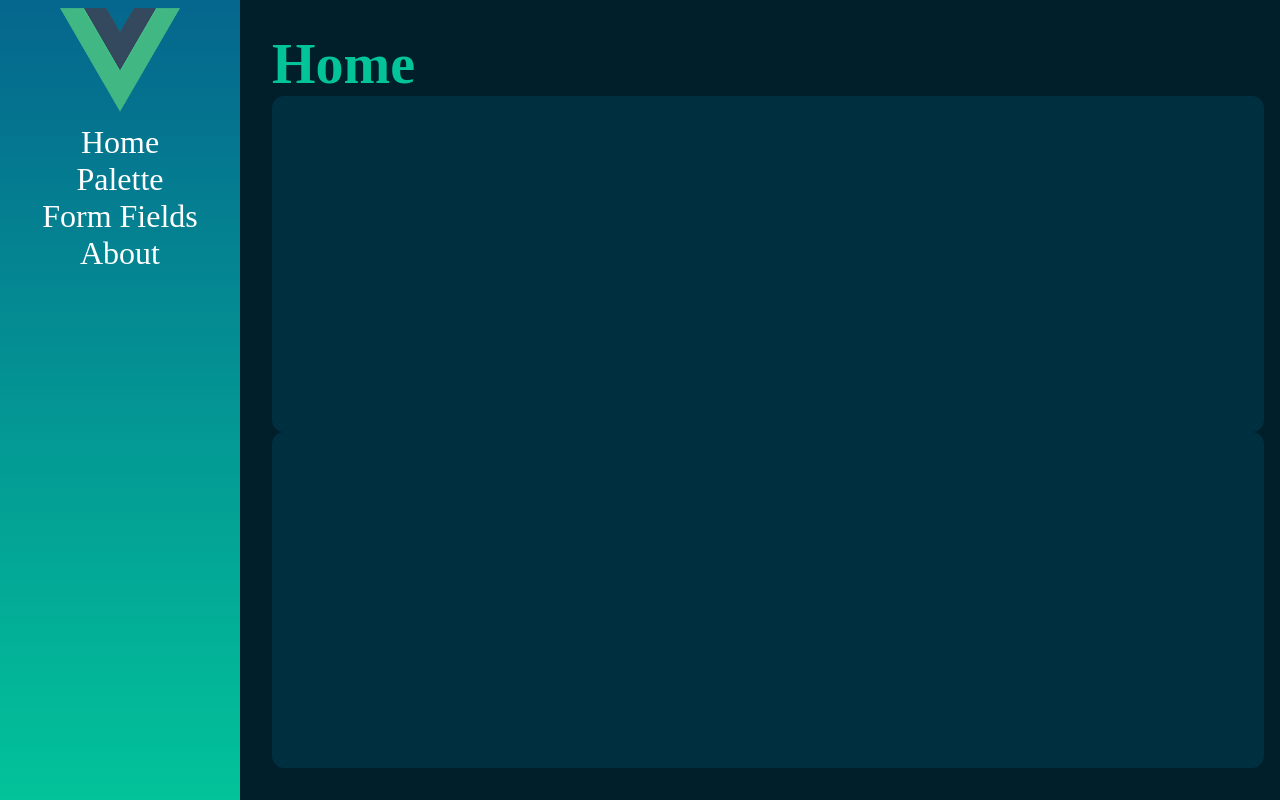
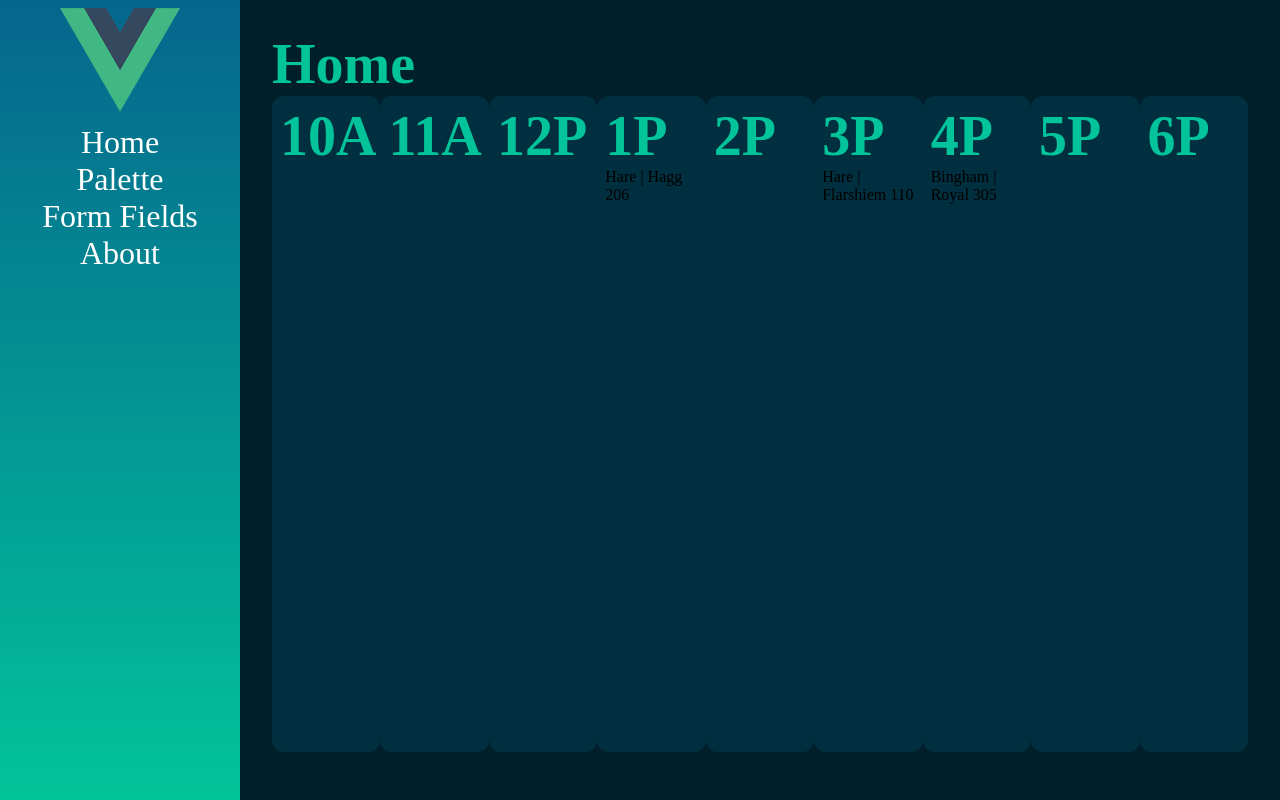
Before and after one commit to umkc-cs-451-2020-spring/semester-project-group-11, a Vue app: page /#/ in a window 1280 px wide. Built offline with nearby package versions, Linux system fonts and the light colour scheme.

Commit message:
Added schedule component, created courses and times

```diff
--- a/src/App.vue
+++ b/src/App.vue
@@ -53,6 +53,9 @@ $blue-2: #053f5e;
 $blue-3: #115173;
 $active: #ffd700;
 
+h1 {
+  color: #02c39a
+}
 body {
   margin: 0;
   padding: 0;
--- /dev/null
+++ b/src/components/Schedule.vue
@@ -0,0 +1,72 @@
+<template>
+	<div style="display: inline-flex; overflow: auto; justify-content: space-between; width: 100%">
+		<card  v-for="(time, index) in times" :key="index" width="10rem" height="80vh">
+			<h1>{{ time.name }}</h1>
+			<div v-for="(course, index) in timeCourses(time)" :key="index">
+				{{ course.professor }} | {{ course.room }}
+			</div>
+		</card>
+	</div>
+</template>
+
+<script>
+
+class Course
+{
+	constructor(professor, room, time)
+	{
+		this.professor = professor
+		this.room = room
+		this.time = time
+	}
+
+}
+
+class Time
+{
+	constructor(name)
+	{
+		this.name = name
+	}
+}
+
+import Card from '@/components/Card.vue'
+
+
+export default {
+	components: {
+		Card
+	},
+
+	data() {
+		return {
+			courses: [
+				new Course('Hare', 'Hagg 206', '1P'),
+				new Course('Bingham', 'Royal 305', '4P'),
+				new Course('Hare', 'Flarshiem 110', '3P')
+			],
+			times: [
+				new Time('10A'),
+				new Time('11A'),
+				new Time('12P'),
+				new Time('1P'),
+				new Time('2P'),
+				new Time('3P'),
+				new Time('4P'),
+				new Time('5P'),
+				new Time('6P')
+			]
+		}
+	},
+
+	methods: {
+		timeCourses(time)
+		{
+			return this.courses.filter(course => course.time === time.name)
+		}
+	}
+}
+</script>
+
+<style lang="scss" scoped>
+</style>
--- a/src/views/Home.vue
+++ b/src/views/Home.vue
@@ -1,19 +1,36 @@
 <template>
 	<div id="page">
 		<h1>Home</h1>
-		<card height="20rem"></card>
-		<card height="20rem"></card>
+		<schedule></schedule>
 	</div>
 </template>
 
 <script>
 
-import Card from '@/components/Card.vue'
+import Schedule from '@/components/Schedule.vue'
 
 export default {
 	name: 'Home',
 	components: {
-		Card
+		Schedule
+	},
+	data() {
+		return {
+			professors: [
+				{
+					name: 'Hare',
+				},
+				{
+					name: 'Bingham',
+				},
+				{
+					name: 'Kuhail',
+				},
+				{
+					name: 'Roa',
+				}
+			]
+		}
 	}
 }
 </script>
```
